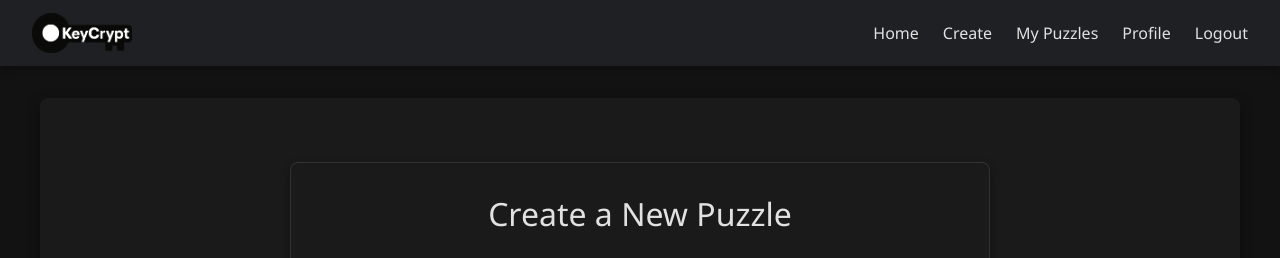
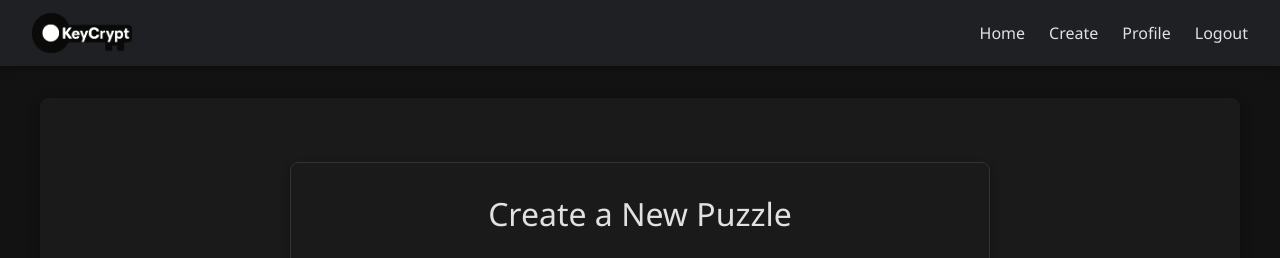
Before and after one commit to mlziade/keycrypt, a Django app: page /puzzle/create/ in a window 1280 px wide. Shown: the top 258 px of the page. Run offline with Django 5.2, Linux system fonts and the light colour scheme; a user stored in the database is signed in; some libraries are stand-ins or nearby versions.

Commit message:
Comment out 'My Puzzles' link in navigation for future use; update URL patterns to reflect changes

```diff
--- a/puzzle/urls.py
+++ b/puzzle/urls.py
@@ -7,6 +7,6 @@ urlpatterns = [
     path('create/', CreatePuzzleView.as_view(), name='create_puzzle'),
     path('view/<uuid:puzzle_id>/', ViewPuzzleView.as_view(), name='view_puzzle'),
     path('solve/<uuid:puzzle_id>/', SolvePuzzleView.as_view(), name='solve_puzzle'),
-    path('my_puzzles/', MyPuzzlesView.as_view(), name='my_puzzles'),
+    # path('my_puzzles/', MyPuzzlesView.as_view(), name='my_puzzles'),
     path('test_question/<uuid:puzzle_id>/<uuid:question_id>/', test_question, name='test_question'),
 ]
--- a/templates/base.html
+++ b/templates/base.html
@@ -31,7 +31,7 @@
             <li><a href="{% url 'home' %}" class="nav-link">Home</a></li>
             <li><a href="{% url 'puzzle:create_puzzle' %}" class="nav-link">Create</a></li>
             {% if user.is_authenticated %}
-                <li><a href="{% url 'puzzle:my_puzzles' %}" class="nav-link">My Puzzles</a></li>
+                {% comment %} <li><a href="{% url 'puzzle:my_puzzles' %}" class="nav-link">My Puzzles</a></li> {% endcomment %}
                 <li><a href="{% url 'users:profile' %}" class="nav-link">Profile</a></li>
             {% endif %}
             {% if user.is_authenticated %}
```
